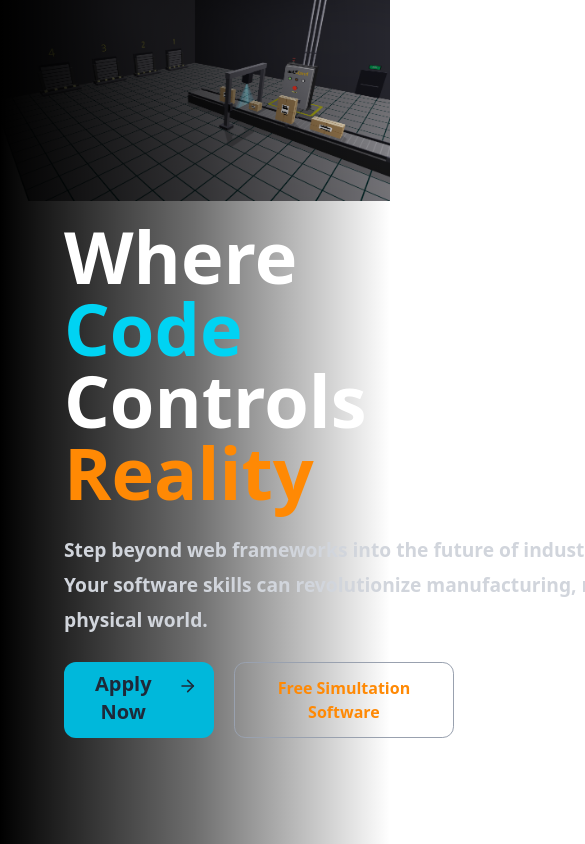
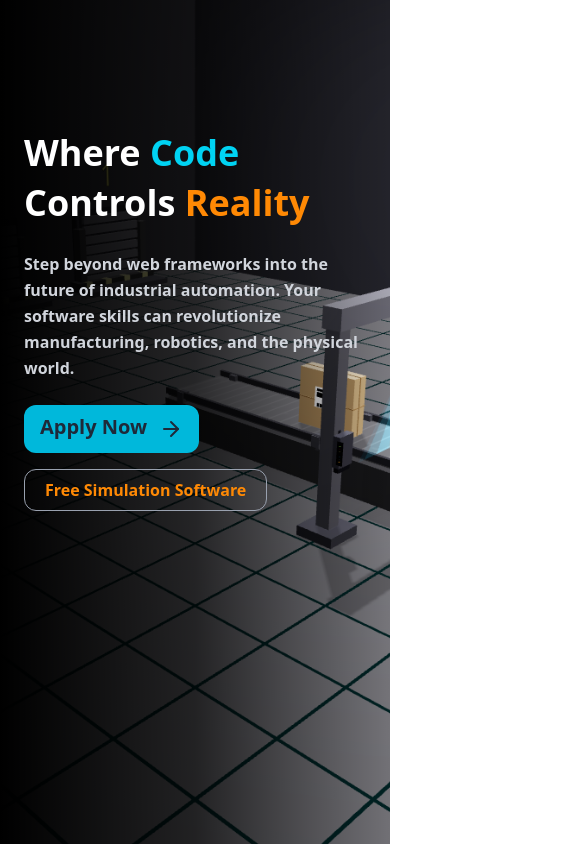
Before and after one commit to sameer4712/Project-1, a React (Vite) app: page / in a window 390 px wide. Shown: the top 844 px of the page, 585 px wide, since content can reach past the window. Built offline with nearby package versions, Linux system fonts and the light colour scheme.

Commit message:
responsive

```diff
--- a/src/Home.jsx
+++ b/src/Home.jsx
@@ -1,26 +1,40 @@
-import React from 'react'
-import Page from './assets/download.png'
-import Button from './components/Button'
-
+import React from "react";
+import Page from "./assets/download.png";
+import Button from "./components/Button";
 
 function Home() {
     return (
-        <div>
-            <img className='absolute inset-0' src={Page} alt="" />
-            <div className="absolute inset-0 bg-gradient-to-r from-black/100 via-black/57 to-transparent"></div>
-            <div className='font-bold relative top-55 left-16'>
-                <h1 className=' text-7xl text-white'>Where <span className='text-cyan-400'>Code </span> <br />Controls <span className='text-orange-400'>Reality</span></h1>
-                <p className='text-gray-300 text-[1.2rem] py-6 w-[43rem] font-semibold leading-[2.2rem] '>Step beyond web frameworks into the future of industrial automation. Your software skills can revolutionize manufacturing, robotics, and the physical world.</p>
-            </div>
-            <div className='relative top-55 left-16 flex gap-5'>
-                <Button />
-                <button className='bg-transparent text-orange-400 py-2 border border-gray-400 rounded-[0.7rem] font-bold px-5 '>
-                    Free Simultation Software
-                </button>
+        <div className="overflow-x-hidden">
+            <div className="relative w-full h-screen">
+                <img
+                    className="absolute inset-0 w-full h-full object-cover"
+                    src={Page}
+                    alt="Background"
+                />
+                <div className="absolute inset-0 bg-gradient-to-r from-black via-black/70 to-transparent"></div>
 
+                <div className="relative z-10 px-6 sm:px-12 lg:px-16 top-32 md:top-40">
+                    <h1 className="text-4xl sm:text-5xl lg:text-7xl font-bold text-white leading-snug">
+                        Where <span className="text-cyan-400">Code </span> <br className="hidden sm:block" />
+                        Controls <span className="text-orange-400">Reality</span>
+                    </h1>
+
+                    <p className="text-gray-300 text-base sm:text-lg md:text-xl lg:text-[1.2rem] py-6 max-w-2xl md:max-w-3xl font-semibold leading-relaxed">
+                        Step beyond web frameworks into the future of industrial automation.
+                        Your software skills can revolutionize manufacturing, robotics, and
+                        the physical world.
+                    </p>
+                </div>
+
+                <div className="relative z-10 px-6 sm:px-12 lg:px-16 flex flex-wrap gap-4 top-32 md:top-40">
+                    <Button />
+                    <button className="bg-transparent text-orange-400 py-2 px-5 border border-gray-400 rounded-xl font-bold hover:bg-orange-400 hover:text-black transition">
+                        Free Simulation Software
+                    </button>
+                </div>
             </div>
         </div>
-    )
+    );
 }
 
-export default Home
+export default Home;
```
